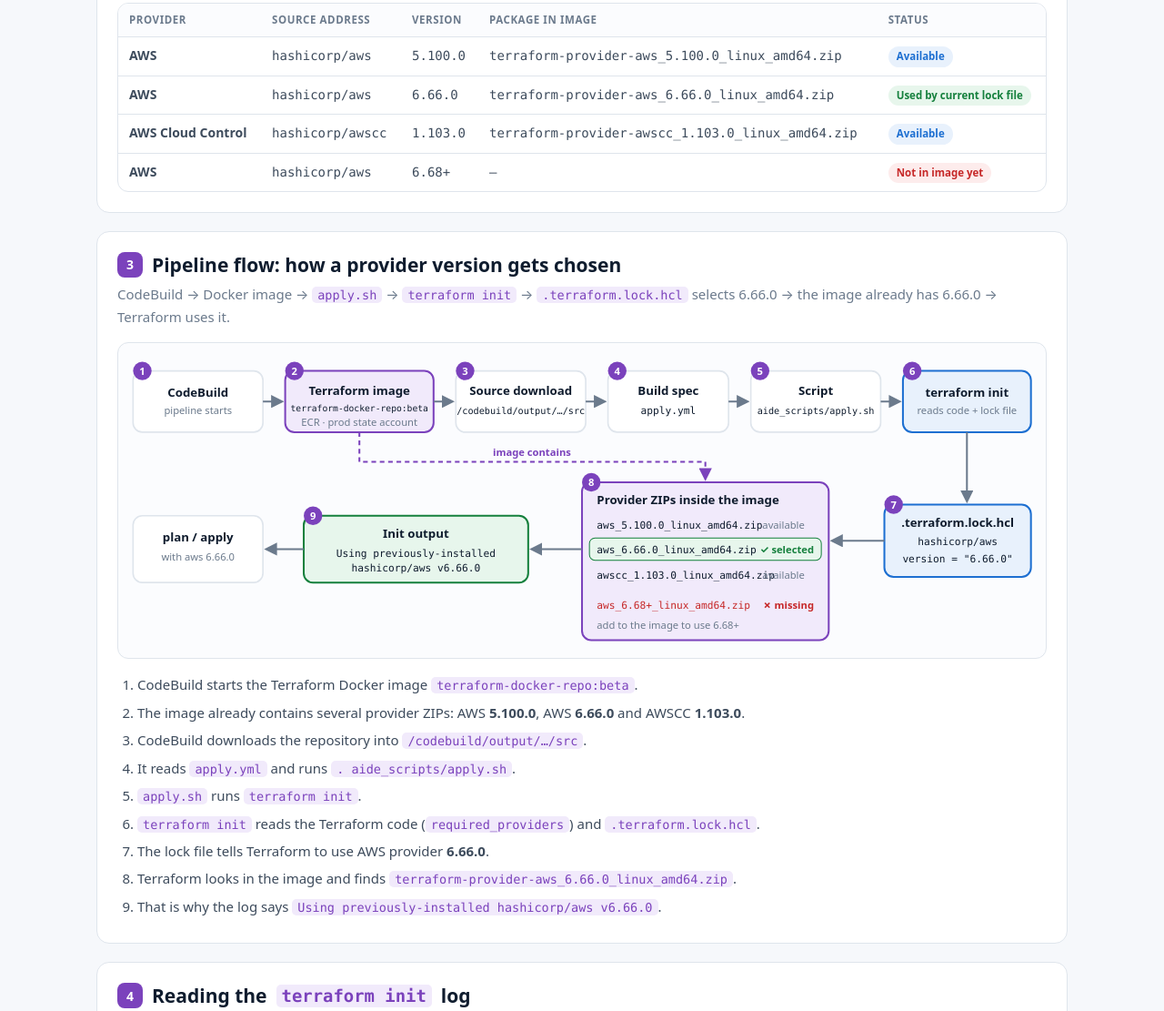
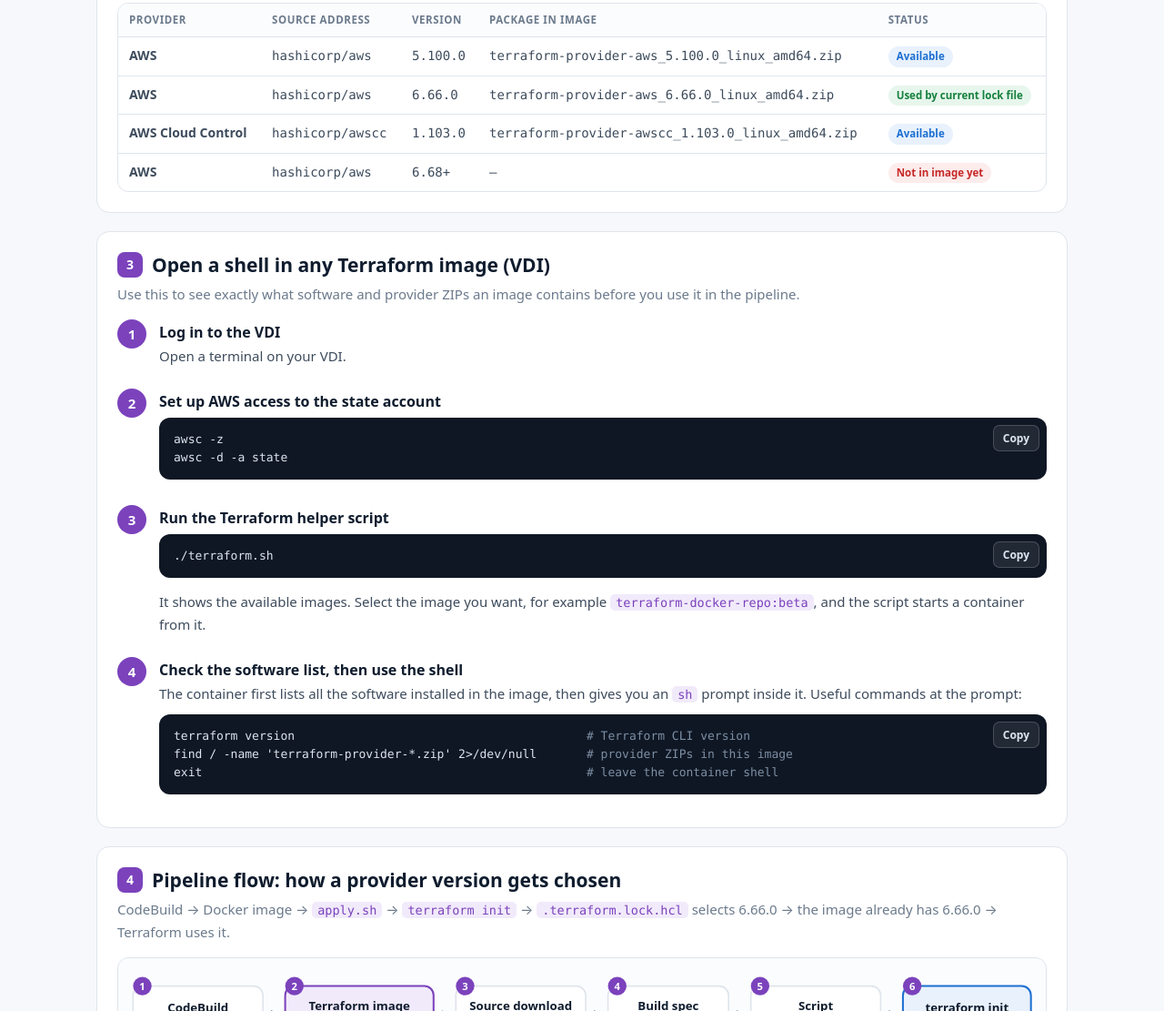
Before and after one commit to cloudz13/cloudz13.github.io, a plain HTML site: page terraform.html in a window 1280 px wide. Shown: the part 723-1834 px from the top of the page at 91% size. Drawn offline with Linux system fonts and the light colour scheme.

Commit message:
Add VDI steps to open a shell in a Terraform image; fix narrow-screen overflow
Co-Authored-By: Claude Opus 5.5 <noreply@anthropic.com>

```diff
--- a/terraform.html
+++ b/terraform.html
@@ -114,8 +114,8 @@
   .codeblk pre .c{color:#7d8ea3;}
   .codeblk pre .ph{color:#ffcf6b;}
 
-  .stepper{counter-reset:s;display:grid;gap:14px;}
-  .st{position:relative;padding-left:46px;}
+  .stepper{counter-reset:s;display:grid;grid-template-columns:minmax(0,1fr);gap:14px;}
+  .st{position:relative;padding-left:46px;min-width:0;}
   .st::before{counter-increment:s;content:counter(s);position:absolute;left:0;top:0;width:32px;height:32px;border-radius:50%;background:var(--tf);color:#fff;font-weight:800;display:grid;place-items:center;}
   .st h3{font-size:16px;margin:4px 0 4px;}
 
@@ -135,7 +135,7 @@
     <h1>Terraform Essentials</h1>
     <p>This page explains how our Terraform pipeline chooses Terraform provider versions (such as AWS 6.66.0), and what to change to get AWS provider <b>6.68 or newer</b>. Terraform runs inside a Docker image stored in Amazon ECR in the prod state account. That image already contains the provider ZIPs, so the pipeline can only use providers that are in the image.</p>
     <nav class="toc">
-      <a href="#setup">Setup</a><a href="#published">Published software</a><a href="#flow">Pipeline flow</a>
+      <a href="#setup">Setup</a><a href="#published">Published software</a><a href="#explore">Open an image (VDI)</a><a href="#flow">Pipeline flow</a>
       <a href="#log">Reading the log</a><a href="#upgrade">Add AWS 6.68+</a><a href="#trouble">Troubleshooting</a><a href="#cheat">Cheat sheet</a>
     </nav>
   </header>
@@ -171,9 +171,41 @@
     </table></div>
   </section>
 
-  <!-- 3. Flow -->
+  <!-- 3. Explore an image -->
+  <section class="card" id="explore">
+    <h2><span class="n">3</span>Open a shell in any Terraform image (VDI)</h2>
+    <p class="sub">Use this to see exactly what software and provider ZIPs an image contains before you use it in the pipeline.</p>
+    <div class="stepper">
+      <div class="st">
+        <h3>Log in to the VDI</h3>
+        <p>Open a terminal on your VDI.</p>
+      </div>
+      <div class="st">
+        <h3>Set up AWS access to the state account</h3>
+        <div class="codeblk"><button class="copy" type="button" style="top:8px">Copy</button>
+<pre>awsc -z
+awsc -d -a state</pre></div>
+      </div>
+      <div class="st">
+        <h3>Run the Terraform helper script</h3>
+        <div class="codeblk"><button class="copy" type="button" style="top:8px">Copy</button>
+<pre>./terraform.sh</pre></div>
+        <p>It shows the available images. Select the image you want, for example <code>terraform-docker-repo:beta</code>, and the script starts a container from it.</p>
+      </div>
+      <div class="st">
+        <h3>Check the software list, then use the shell</h3>
+        <p>The container first lists all the software installed in the image, then gives you an <code>sh</code> prompt inside it. Useful commands at the prompt:</p>
+        <div class="codeblk"><button class="copy" type="button" style="top:8px">Copy</button>
+<pre>terraform version                                         <span class="c"># Terraform CLI version</span>
+find / -name 'terraform-provider-*.zip' 2&gt;/dev/null       <span class="c"># provider ZIPs in this image</span>
+exit                                                      <span class="c"># leave the container shell</span></pre></div>
+      </div>
+    </div>
+  </section>
+
+  <!-- 4. Flow -->
   <section class="card" id="flow">
-    <h2><span class="n">3</span>Pipeline flow: how a provider version gets chosen</h2>
+    <h2><span class="n">4</span>Pipeline flow: how a provider version gets chosen</h2>
     <p class="sub">CodeBuild → Docker image → <code>apply.sh</code> → <code>terraform init</code> → <code>.terraform.lock.hcl</code> selects 6.66.0 → the image already has 6.66.0 → Terraform uses it.</p>
     <div class="diagram">
       <svg viewBox="0 0 1000 340" xmlns="http://www.w3.org/2000/svg" role="img" aria-label="CodeBuild pulls the Terraform image from ECR, downloads the repo, runs apply.yml and apply.sh, terraform init reads the lock file which selects AWS 6.66.0, finds the ZIP already in the image and uses it">
@@ -237,7 +269,7 @@
 
   <!-- 4. Log -->
   <section class="card" id="log">
-    <h2><span class="n">4</span>Reading the <code>terraform init</code> log</h2>
+    <h2><span class="n">5</span>Reading the <code>terraform init</code> log</h2>
     <pre class="log"><span class="c"># CodeBuild log, terraform init</span>
 Initializing provider plugins...
 - Reusing previous version of hashicorp/aws from the dependency lock file
@@ -252,7 +284,7 @@ Terraform has been successfully initialized!</pre>
 
   <!-- 5. Upgrade -->
   <section class="card" id="upgrade">
-    <h2><span class="n">5</span>How to get AWS provider 6.68+</h2>
+    <h2><span class="n">6</span>How to get AWS provider 6.68+</h2>
     <p class="sub">The main blocker is the image: it does not contain AWS 6.68+ yet. Add the provider to the image first, then update the code and lock file.</p>
     <div class="stepper">
       <div class="st">
@@ -309,12 +341,12 @@ git commit -m "Upgrade AWS provider to 6.68"</pre></div>
 
   <!-- 6. Troubleshooting -->
   <section class="card" id="trouble">
-    <h2><span class="n">6</span>Troubleshooting</h2>
+    <h2><span class="n">7</span>Troubleshooting</h2>
     <div class="tbl"><table>
       <thead><tr><th>Symptom in CodeBuild log</th><th>Cause</th><th>Fix</th></tr></thead>
       <tbody>
         <tr><td class="mono">Using previously-installed hashicorp/aws v6.66.0 (wanted newer)</td><td>The lock file still pins 6.66.0.</td><td>Run <code>terraform init -upgrade</code>, then <code>terraform providers lock</code>, and commit <code>.terraform.lock.hcl</code>.</td></tr>
-        <tr><td class="mono">no available releases match the given constraints</td><td>The constraint asks for a version that isn't in the image.</td><td>Add the provider ZIP to the image (step 5.2) or relax the constraint.</td></tr>
+        <tr><td class="mono">no available releases match the given constraints</td><td>The constraint asks for a version that isn't in the image.</td><td>Add the provider ZIP to the image (step 6.2) or relax the constraint.</td></tr>
         <tr><td class="mono">doesn't match any of the checksums previously recorded in the dependency lock file</td><td>The lock file only has hashes for your laptop's platform.</td><td><code>terraform providers lock -platform=linux_amd64</code> and commit.</td></tr>
         <tr><td>New image pushed but pipeline still uses old providers</td><td>CodeBuild uses a different tag or a cached image.</td><td>Check the CodeBuild project's image URI and tag. Make sure you pushed to <code>:beta</code> in the prod state account.</td></tr>
         <tr><td class="mono">Failed to query available provider packages</td><td>CodeBuild can't reach the public registry, and the image has no matching ZIP.</td><td>The pipeline relies on providers inside the image, so add the version to the image.</td></tr>
@@ -324,7 +356,7 @@ git commit -m "Upgrade AWS provider to 6.68"</pre></div>
 
   <!-- 7. Cheat sheet -->
   <section class="card" id="cheat">
-    <h2><span class="n">7</span>Cheat sheet</h2>
+    <h2><span class="n">8</span>Cheat sheet</h2>
     <div class="tbl"><table>
       <thead><tr><th>Command</th><th>Use it to</th></tr></thead>
       <tbody>
```
